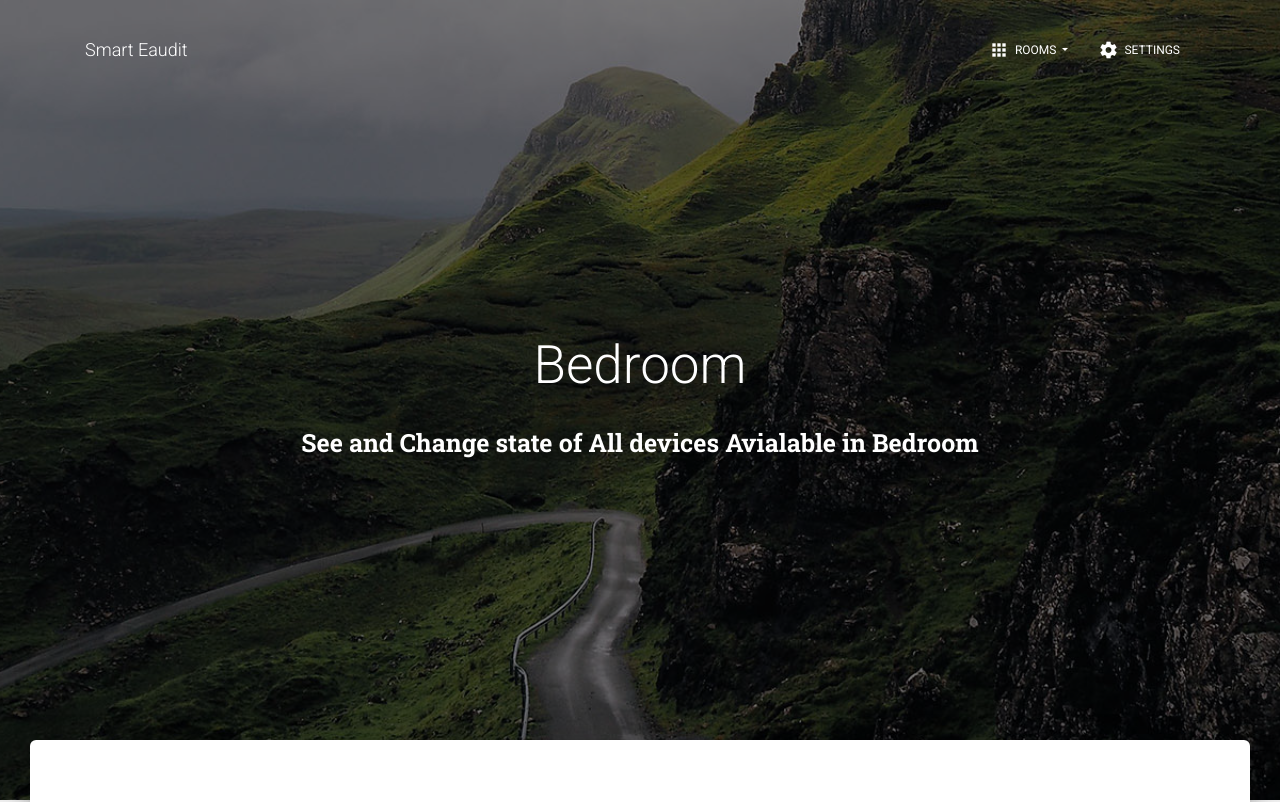
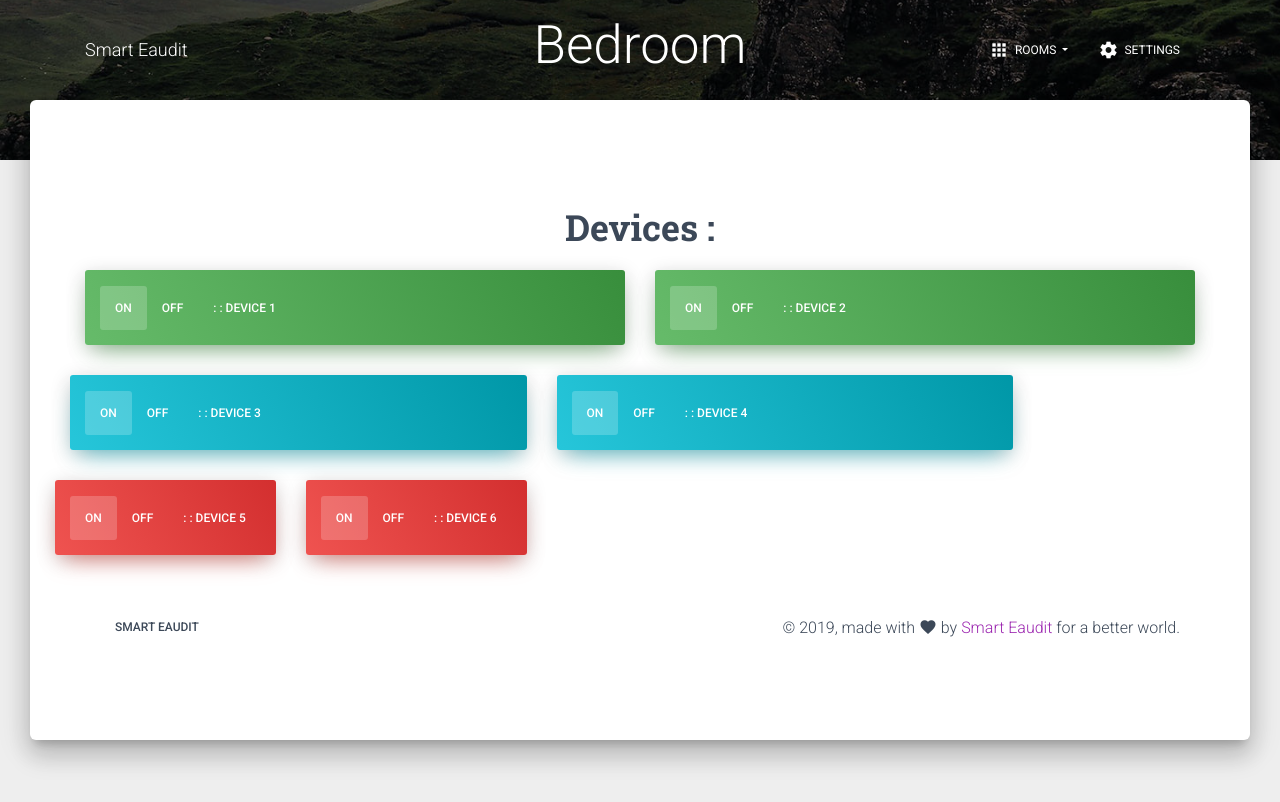
Before and after one commit to amanjagdev/EAudit_ELucifers, a website: page bedroom.html in a window 1280 px wide. Shown: the top 802 px of the page. Drawn offline with Linux system fonts and the light colour scheme; some packages are replaced by stand-ins of ours.

Commit message:
changes to css

```diff
--- a/assets/css/main_style.css
+++ b/assets/css/main_style.css
@@ -1,3 +1,7 @@
 #id {
     color: black;
 }
+
+#smalldivision {
+    height: 20vh !important;
+   }
--- a/assets/demo/demo.css
+++ b/assets/demo/demo.css
@@ -1,6 +1,10 @@
 .tim-row {
   margin-bottom: 20px;
 }
+
+#smalldivision {
+  height: 20vh !important;
+ }
 
 .presentation-page {
   overflow-x: hidden;
--- a/bedroom.html
+++ b/bedroom.html
@@ -62,7 +62,7 @@
 
 
 
-  <div class="page-header header-filter" data-parallax="true" style="background-image: url('assets/img/bg3.jpg')">
+  <div class="page-header header-filter" data-parallax="true" style="background-image: url('assets/img/bg3.jpg')" id="smalldivision">
     <div class="container">
       <div class="row">
         <div class="col-md-8 ml-auto mr-auto">
```
